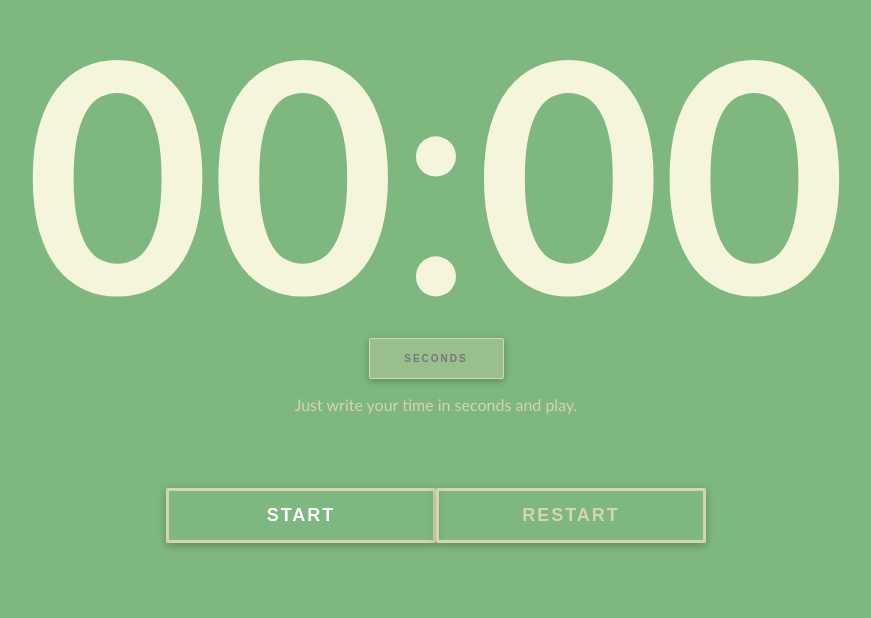
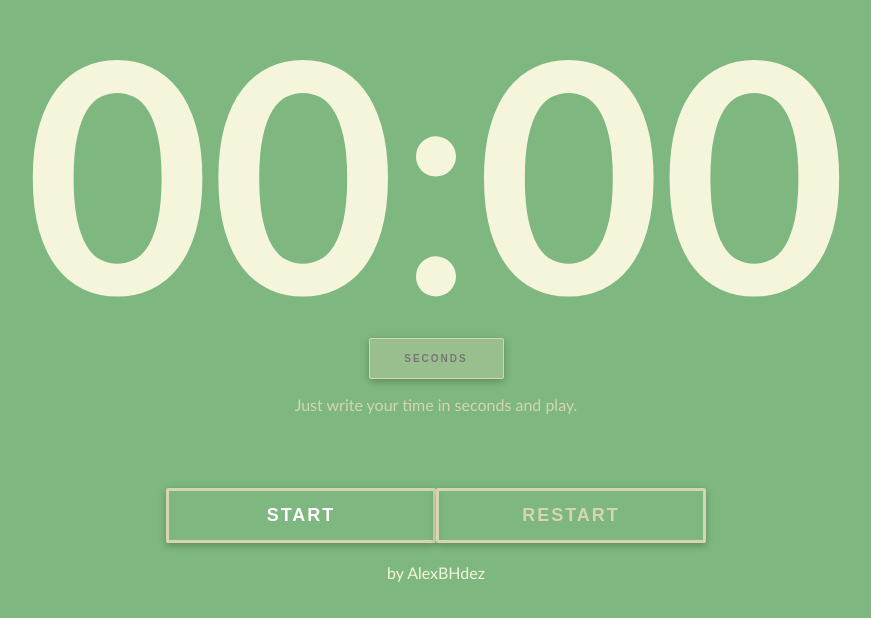
Before and after one commit to AlexBHdez/angular-timer, an Angular app: page / in a window 1280 px wide. Shown: the part 182-800 px from the top of the page, without its empty margins (204-1075 px from the left). Built offline with nearby package versions, Linux system fonts and the light colour scheme; a web font is replaced by a local one.

Commit message:
add footer link to my web

```diff
--- a/src/app/app.component.html
+++ b/src/app/app.component.html
@@ -1,3 +1,8 @@
 <div class="h100 bgColor">
   <app-timer class="h100" (whenComplete)="logCountdownEnd()"></app-timer>
+
+  <p class="footer">by
+    <a href="http://www.alexbretones.com" target="_blank">AlexBHdez</a>
+  </p>
+
 </div>
--- a/src/index.html
+++ b/src/index.html
@@ -3,7 +3,7 @@
 <head>
   <meta charset="utf-8">
   <link href="https://fonts.googleapis.com/css?family=Patua+One" rel="stylesheet">
-  <title>AngularTimer</title>
+  <title>Angular Timer by Alex Bretones</title>
   <base href="/">
 
   <meta name="viewport" content="width=device-width, initial-scale=1">
--- a/src/styles.css
+++ b/src/styles.css
@@ -21,3 +21,21 @@ button {
   padding: 10px 30px;
   margin: 0;
 }
+
+.footer {
+  position: fixed;
+  bottom: 20px;
+  width: 100%;
+  text-align: center;
+  font-family: 'Gill Sans', 'Gill Sans MT', Calibri, 'Trebuchet MS', sans-serif;
+  color: beige;
+}
+
+a {
+  color: inherit;
+  text-decoration: none;
+}
+
+a:hover {
+  color: bisque;
+}
```
